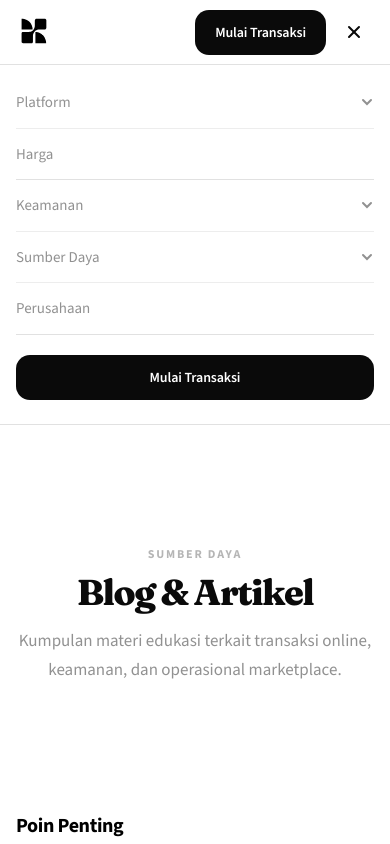
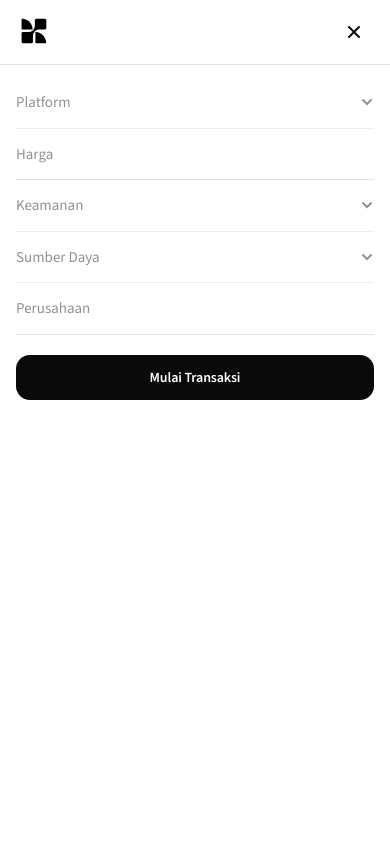
Before and after one commit to kahade-id/landing, a Next.js app: page /blog in a window 390 px wide. Both pictures are taken after a click on the button "Toggle menu". Shown: the top 844 px of the page. Built offline with nearby package versions, Linux system fonts and the light colour scheme.

Commit message:
Remove header CTA button and keep CTA in mobile menu

```diff
--- a/src/app/globals.css
+++ b/src/app/globals.css
@@ -497,11 +497,6 @@ section[id] { scroll-margin-top: 88px; }
   border-bottom: 1px solid var(--color-ink-12);
 }
 
-.header-cta-btn {
-  padding: 7px 14px;
-  font-size: 13px;
-  border-radius: var(--radius-btn);
-}
 
 .nav-link {
   display: flex;
--- a/src/components/layout/Header.tsx
+++ b/src/components/layout/Header.tsx
@@ -205,11 +205,11 @@ const DropdownPanel = ({ item, isOpen, panelId, buttonId, onNavigate }: Dropdown
 };
 
 // ─── Mobile Nav Item ─────────────────────────────────────────────────────────
-const MobileNavItem = ({ item }: { item: NavItem }) => {
+const MobileNavItem = ({ item, onNavigate }: { item: NavItem; onNavigate: () => void }) => {
   const [open, setOpen] = useState(false);
   if (!item.dropdown) {
     return (
-      <Link href={item.href ?? homeAnchors.home} className="mobile-nav-link block py-3.5 font-medium text-ink-45 hover:text-ink transition-colors border-b border-ink-12">
+      <Link href={item.href ?? homeAnchors.home} onClick={onNavigate} className="mobile-nav-link block py-3.5 font-medium text-ink-45 hover:text-ink transition-colors border-b border-ink-12">
         {item.label}
       </Link>
     );
@@ -230,6 +230,7 @@ const MobileNavItem = ({ item }: { item: NavItem }) => {
             <Link
               key={dropItem.label}
               href={dropItem.href}
+              onClick={onNavigate}
               className="flex items-center gap-3 px-3 py-2.5 rounded-btn hover:bg-ink-4 transition-colors"
             >
               <div className="icon-box icon-box-sm">{dropItem.icon}</div>
@@ -279,6 +280,13 @@ export default function Header() {
     document.addEventListener("keydown", handleKeyDown);
     return () => document.removeEventListener("keydown", handleKeyDown);
   }, []);
+
+  useEffect(() => {
+    document.body.style.overflow = mobileOpen ? "hidden" : "";
+    return () => {
+      document.body.style.overflow = "";
+    };
+  }, [mobileOpen]);
 
   const clearHoverTimeout = () => {
     if (timeoutRef.current) {
@@ -368,9 +376,6 @@ export default function Header() {
               <span className="small font-medium text-ink-30">Sistem Aktif</span>
             </div>
 
-            <Link href={homeAnchors.cta} className="hidden md:inline-flex btn btn-primary header-cta-btn">
-              Mulai Transaksi
-            </Link>
 
             <button
               onClick={() => setMobileOpen(!mobileOpen)}
@@ -386,14 +391,14 @@ export default function Header() {
 
       {/* Mobile Menu */}
       {mobileOpen && (
-        <div className="md:hidden border-t border-ink-12 px-4 pt-3 pb-6 bg-white">
+        <div className="fixed inset-0 top-16 z-40 md:hidden border-t border-ink-12 px-4 pt-3 pb-6 bg-white overflow-y-auto">
           <nav className="flex flex-col">
             {navItems.map((item) => (
-              <MobileNavItem key={item.label} item={item} />
+              <MobileNavItem key={item.label} item={item} onNavigate={() => setMobileOpen(false)} />
             ))}
           </nav>
           <div className="mt-5">
-            <Link href={homeAnchors.cta} className="w-full btn btn-primary flex items-center justify-center">
+            <Link href={homeAnchors.cta} onClick={() => setMobileOpen(false)} className="w-full btn btn-primary flex items-center justify-center">
               Mulai Transaksi
             </Link>
           </div>
```
